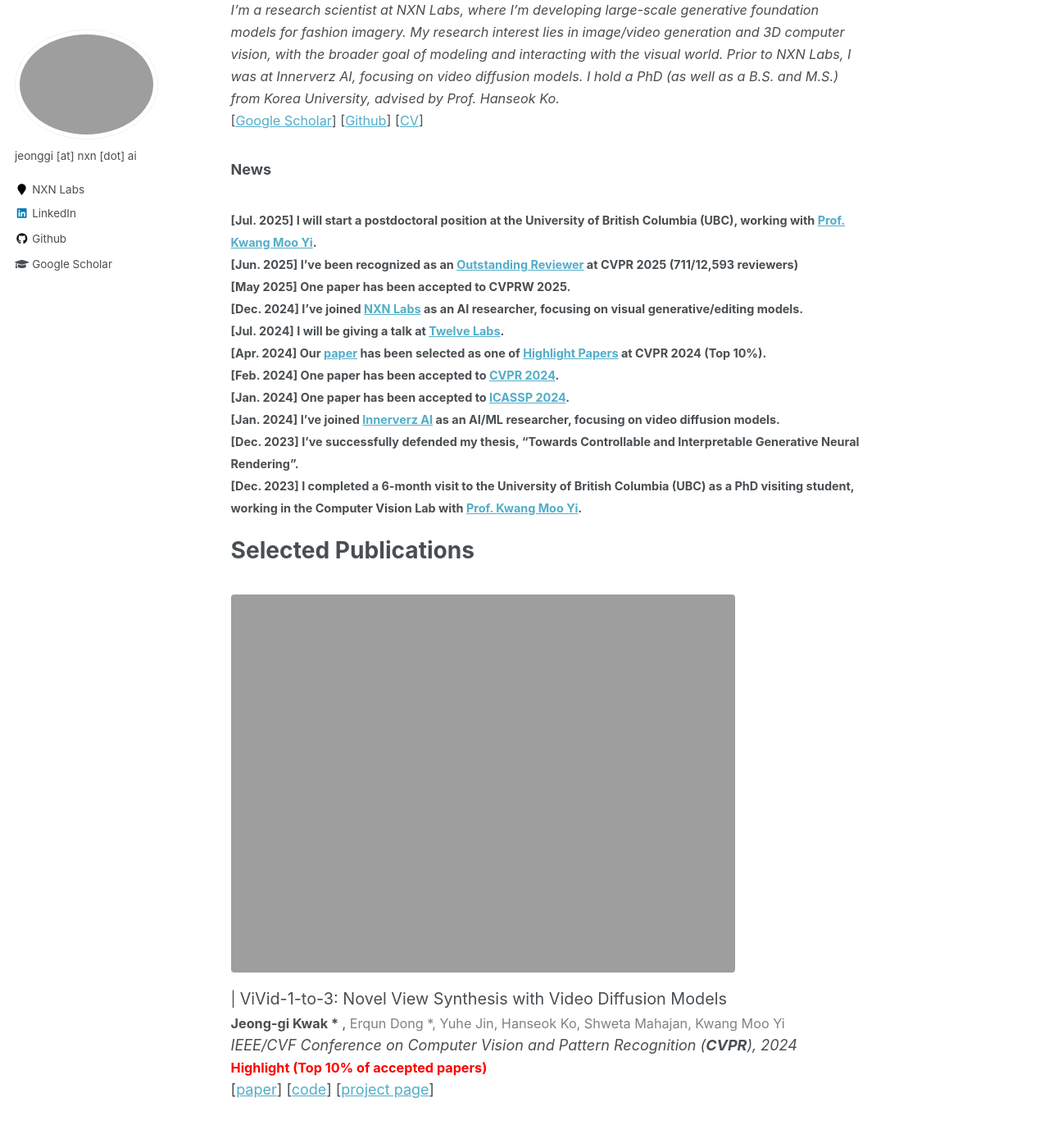
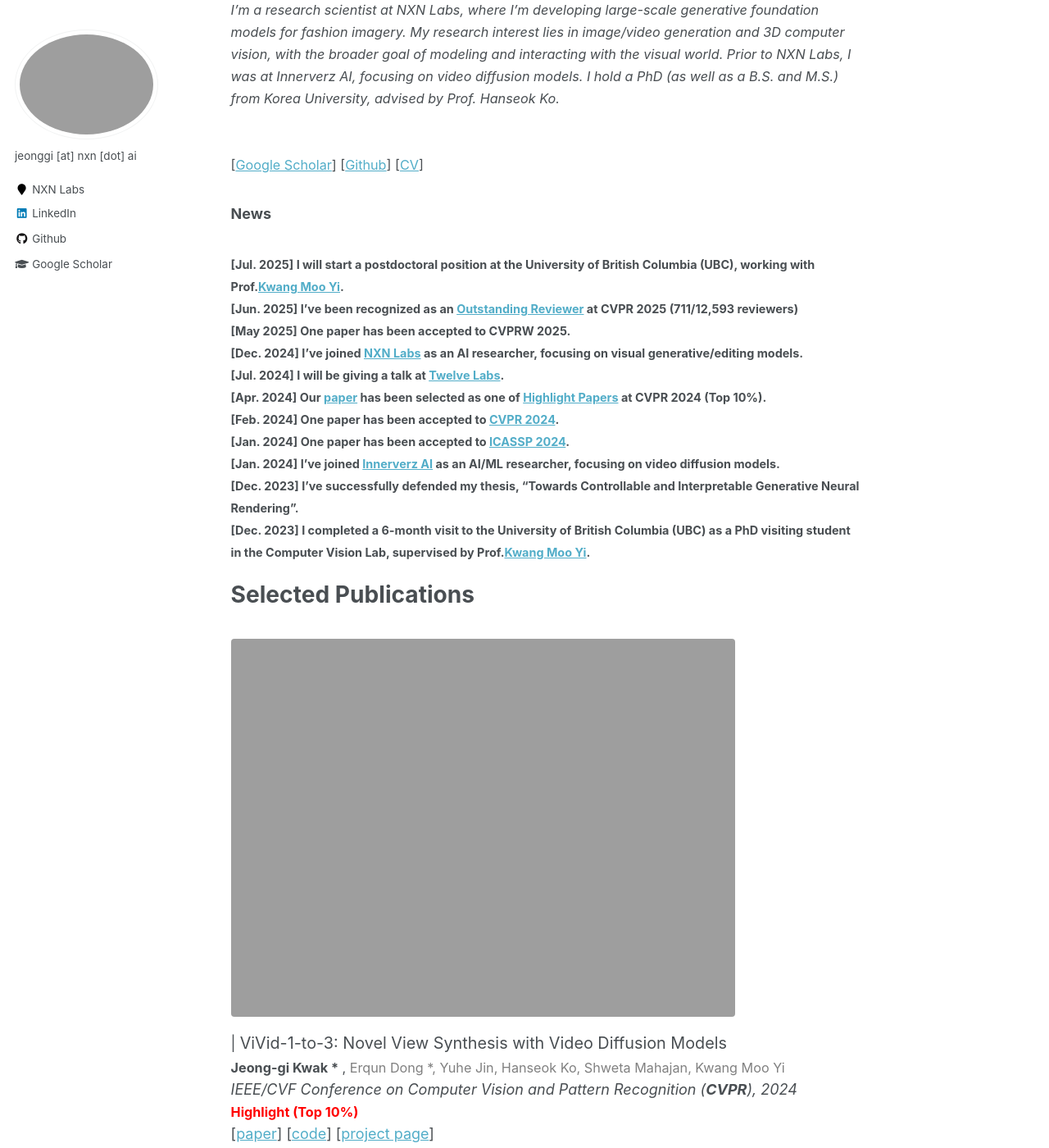
Before and after one commit to jgkwak95/jgkwak95.github.io, a Jekyll site: the page built from _pages/about.md, in a window 1280 px wide and 1400 px high, scrolled down 410 px. Shown: the whole window at 82% size. Built offline with Jekyll 4.4.1, drawn with Linux system fonts in a browser that asks for light colours.

Commit message:
Update about.md

```diff
--- a/_pages/about.md
+++ b/_pages/about.md
@@ -17,7 +17,7 @@ redirect_from:
 </span>
 ### News
 <span style="font-size:80%">
-**[Jul. 2025] I will start a postdoctoral position at the University of British Columbia (UBC), working with <a href="https://www.cs.ubc.ca/~kmyi/">Prof. Kwang Moo Yi</a>.**
+**[Jul. 2025] I will start a postdoctoral position at the University of British Columbia (UBC), working with Prof.<a href="https://www.cs.ubc.ca/~kmyi/">Kwang Moo Yi</a>.**
 **[Jun. 2025] I've been recognized as an <a href="https://cvpr.thecvf.com/Conferences/2025/ProgramCommittee#all-outstanding-reviewer">Outstanding Reviewer</a> at CVPR 2025 (711/12,593 reviewers)**
 **[May 2025] One paper has been accepted to CVPRW 2025.**
 **[Dec. 2024] I've joined <a href="https://nxn.ai/">NXN Labs</a> as an AI researcher, focusing on visual generative/editing models.**
@@ -27,7 +27,7 @@ redirect_from:
 **[Jan. 2024] One paper has been accepted to <a href="https://2024.ieeeicassp.org/">ICASSP 2024</a>.**
 **[Jan. 2024] I've joined  <a href="https://innerverz.io/">Innerverz AI</a> as an AI/ML researcher, focusing on video diffusion models.**
 **[Dec. 2023] I've successfully defended my thesis, "Towards Controllable and Interpretable Generative Neural Rendering".**
-**[Dec. 2023] I completed a 6-month visit to the University of British Columbia (UBC) as a PhD visiting student, working in the Computer Vision Lab with <a href="https://www.cs.ubc.ca/~kmyi/">Prof. Kwang Moo Yi</a>.**
+**[Dec. 2023] I completed a 6-month visit to the University of British Columbia (UBC) as a PhD visiting student in the Computer Vision Lab, supervised by Prof.<a href="https://www.cs.ubc.ca/~kmyi/">Kwang Moo Yi</a>.**
 </span>
 
 Selected Publications
@@ -36,7 +36,7 @@ Selected Publications
 Novel View Synthesis with Video Diffusion Models</span><br/>
 <span style="font-size:90%">**Jeong-gi Kwak \*** , <span style="color: #808080">Erqun Dong \*, Yuhe Jin,  Hanseok Ko, Shweta Mahajan, Kwang Moo Yi </span></span><br/>
 *IEEE/CVF Conference on Computer Vision and Pattern Recognition (**CVPR**), 2024*<br>
-<span font style="font-size:90%;color: red"><strong>Highlight (Top 10% of accepted papers)</strong></span>
+<span font style="font-size:90%;color: red"><strong>Highlight (Top 10%)</strong></span>
 <br/>[[paper](http://arxiv.org/abs/2312.01305)]  [[code](https://github.com/ubc-vision/vivid123)] [[project page](https://jgkwak95.github.io/ViVid-1-to-3/)]
 <br/>
 <figure style="width: 50%;margin-bottom: 0px"> <img src="{{ site.url }}{{ site.baseurl }}/images/Li_icassp.png" alt=""> </figure>
```
